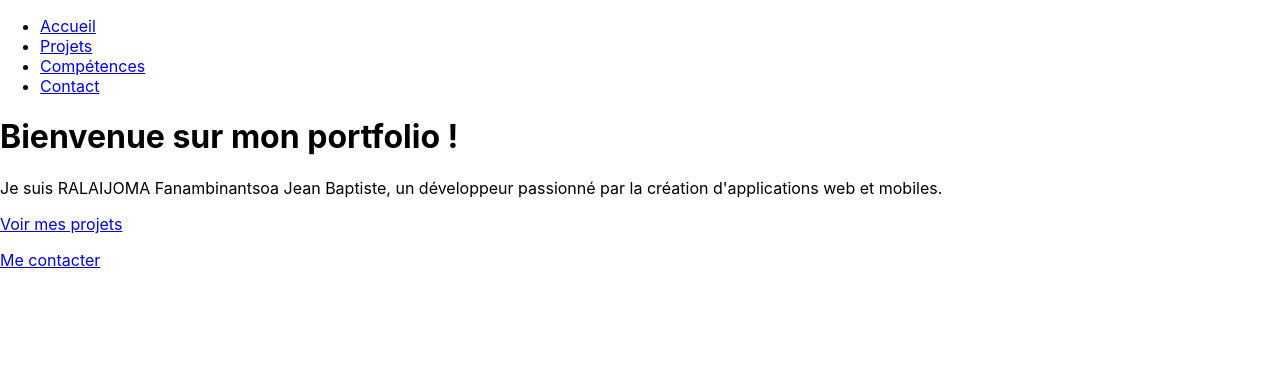
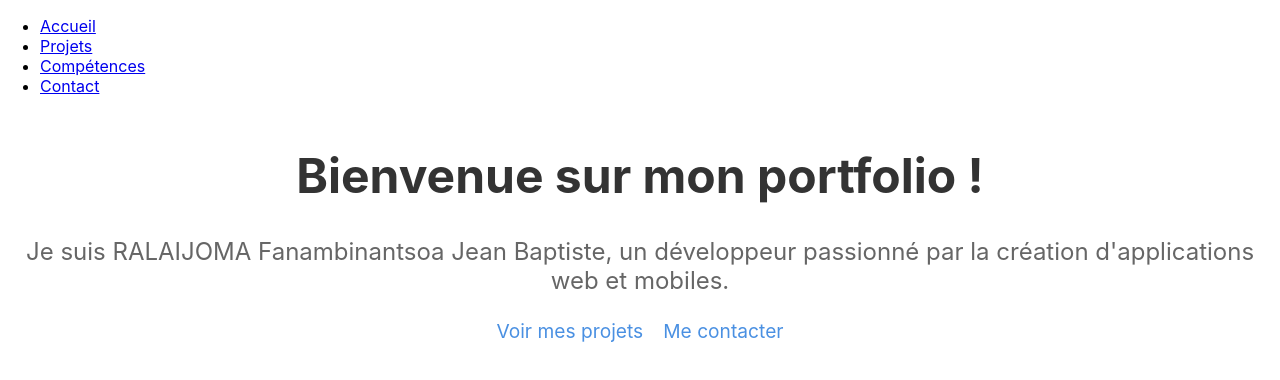
Before and after one commit to VoaybeDev/portfolio, a React (Create React App) app: page / in a window 1280 px wide. Shown: the top 380 px of the page. Built offline with nearby package versions, Linux system fonts and the light colour scheme.

Commit message:
Amélioration du design et du code du portfolio

```diff
--- a/src/App.css
+++ b/src/App.css
@@ -1,38 +1,40 @@
-.App {
+/* src/App.css */
+
+/* Styles généraux */
+body {
+  font-family: Arial, sans-serif;
+  margin: 0;
+  padding: 0;
+  box-sizing: border-box;
+}
+
+nav {
+  background-color: #333;
+  color: white;
+  padding: 10px;
   text-align: center;
 }
 
-.App-logo {
-  height: 40vmin;
-  pointer-events: none;
+nav a {
+  color: white;
+  text-decoration: none;
+  padding: 10px 20px;
+  margin: 0 10px;
 }
 
-@media (prefers-reduced-motion: no-preference) {
-  .App-logo {
-    animation: App-logo-spin infinite 20s linear;
+nav a:hover {
+  background-color: #4A90E2;
+  border-radius: 5px;
+}
+
+/* Responsive Design */
+@media (max-width: 768px) {
+  nav {
+    padding: 15px;
+  }
+
+  nav a {
+    padding: 8px 15px;
+    font-size: 1rem;
   }
 }
-
-.App-header {
-  background-color: #282c34;
-  min-height: 100vh;
-  display: flex;
-  flex-direction: column;
-  align-items: center;
-  justify-content: center;
-  font-size: calc(10px + 2vmin);
-  color: white;
-}
-
-.App-link {
-  color: #61dafb;
-}
-
-@keyframes App-logo-spin {
-  from {
-    transform: rotate(0deg);
-  }
-  to {
-    transform: rotate(360deg);
-  }
-}
--- a/src/App.js
+++ b/src/App.js
@@ -1,21 +1,31 @@
-import React from 'react';
-import { Route, Routes } from 'react-router-dom'; // Routes remplace Switch dans React Router v6
+// src/App.js
+import React, { Suspense } from 'react';
+import { Route, Routes } from 'react-router-dom';
+import Navbar from './components/Navbar';
 import Home from './components/Home';
-import Projects from './components/Projects';
-import Skills from './components/Skills';
-import Contact from './components/Contact';
-import Navbar from './components/Navbar';
+
+// Chargement asynchrone des composants
+const Projects = React.lazy(() => import('./components/Projects'));
+const Contact = React.lazy(() => import('./components/Contact'));
+const Skills = React.lazy(() => import('./components/Skills'));
+
+// Gestion des erreurs avec ErrorBoundary
+import ErrorBoundary from './components/ErrorBoundary';
 
 function App() {
   return (
     <div>
       <Navbar />
-      <Routes> {/* Remplacer Switch par Routes */}
-        <Route path="/" element={<Home />} />
-        <Route path="/projects" element={<Projects />} />
-        <Route path="/skills" element={<Skills />} />
-        <Route path="/contact" element={<Contact />} />
-      </Routes>
+      <Suspense fallback={<div>Chargement...</div>}>
+        <ErrorBoundary>
+          <Routes>
+            <Route path="/" element={<Home />} />
+            <Route path="/projects" element={<Projects />} />
+            <Route path="/skills" element={<Skills />} />
+            <Route path="/contact" element={<Contact />} />
+          </Routes>
+        </ErrorBoundary>
+      </Suspense>
     </div>
   );
 }
--- /dev/null
+++ b/src/components/ErrorBoundary.js
@@ -0,0 +1,28 @@
+// src/components/ErrorBoundary.js
+import React, { Component } from 'react';
+
+class ErrorBoundary extends Component {
+  constructor(props) {
+    super(props);
+    this.state = { hasError: false };
+  }
+
+  static getDerivedStateFromError(error) {
+    return { hasError: true };
+  }
+
+  componentDidCatch(error, info) {
+    console.log('Error:', error);
+    console.log('Error Info:', info);
+  }
+
+  render() {
+    if (this.state.hasError) {
+      return <h1>Une erreur est survenue. Veuillez réessayer plus tard.</h1>;
+    }
+
+    return this.props.children;
+  }
+}
+
+export default ErrorBoundary;
--- /dev/null
+++ b/src/components/Home.css
@@ -0,0 +1,45 @@
+/* src/Home.css */
+.home-container {
+  text-align: center;
+  margin-top: 50px;
+}
+
+.home-title {
+  font-size: 3rem;
+  color: #333;
+}
+
+.home-subtitle {
+  font-size: 1.5rem;
+  color: #666;
+}
+
+.home-links {
+  margin-top: 20px;
+}
+
+.home-links a {
+  color: #4A90E2;
+  text-decoration: none;
+  font-size: 1.2rem;
+  margin: 0 10px;
+}
+
+.home-links a:hover {
+  text-decoration: underline;
+}
+
+/* Responsive Design */
+@media (max-width: 768px) {
+  .home-title {
+    font-size: 2rem;
+  }
+
+  .home-subtitle {
+    font-size: 1.2rem;
+  }
+
+  .home-links a {
+    font-size: 1rem;
+  }
+}
--- a/src/components/Home.js
+++ b/src/components/Home.js
@@ -1,12 +1,18 @@
+// src/components/Home.js
 import React from 'react';
+import './Home.css';  // Import du fichier CSS pour la page d'accueil
 
 function Home() {
   return (
-    <div>
-      <h1>Bienvenue sur mon portfolio !</h1>
-      <p>Je suis RALAIJOMA Fanambinantsoa Jean Baptiste, un développeur passionné par la création d'applications web et mobiles.</p>
-      <p><a href="/projects">Voir mes projets</a></p>
-      <p><a href="/contact">Me contacter</a></p>
+    <div className="home-container">
+      <h1 className="home-title">Bienvenue sur mon portfolio !</h1>
+      <p className="home-subtitle">
+        Je suis RALAIJOMA Fanambinantsoa Jean Baptiste, un développeur passionné par la création d'applications web et mobiles.
+      </p>
+      <div className="home-links">
+        <a href="/projects">Voir mes projets</a>
+        <a href="/contact">Me contacter</a>
+      </div>
     </div>
   );
 }
```
